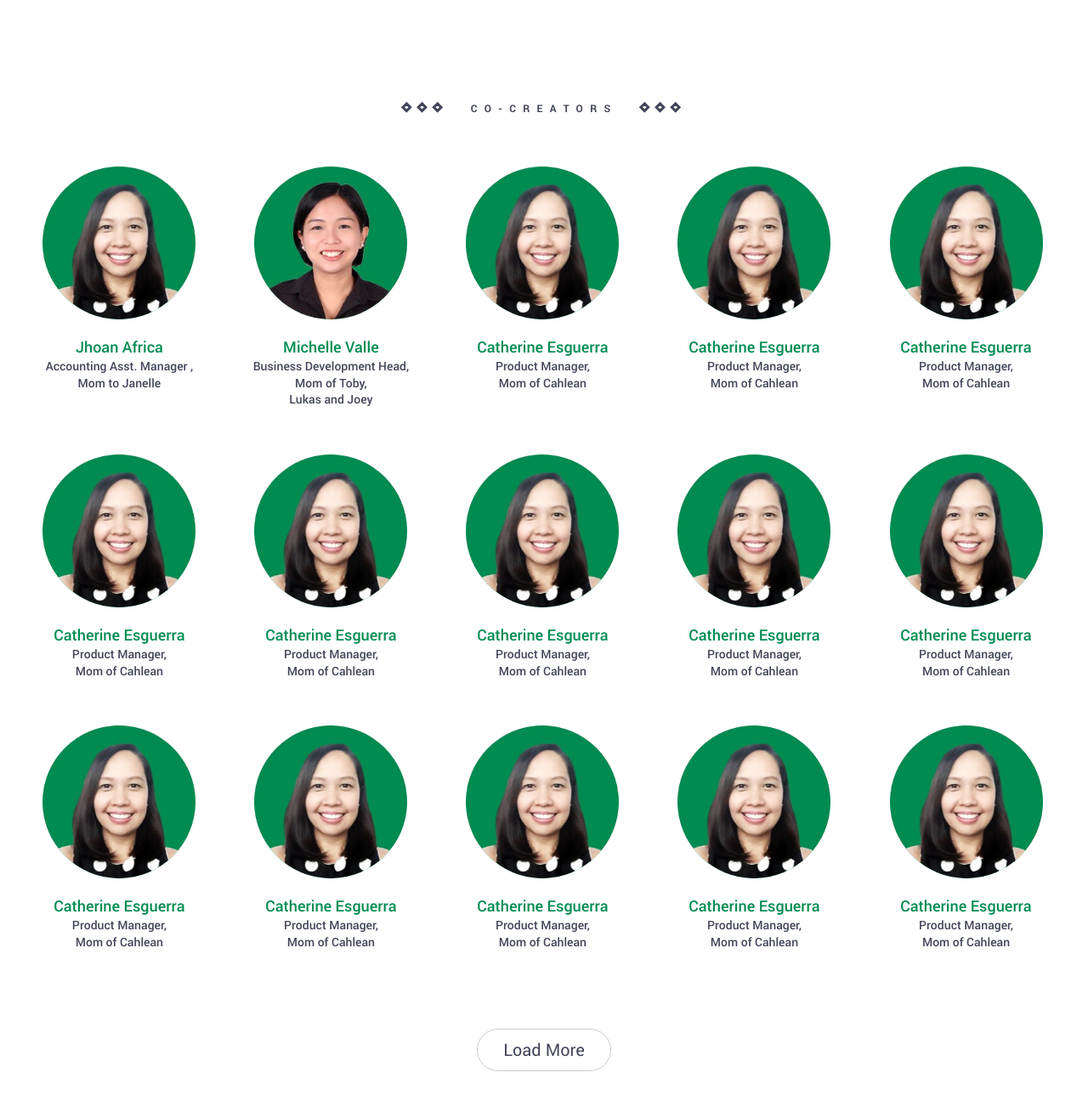
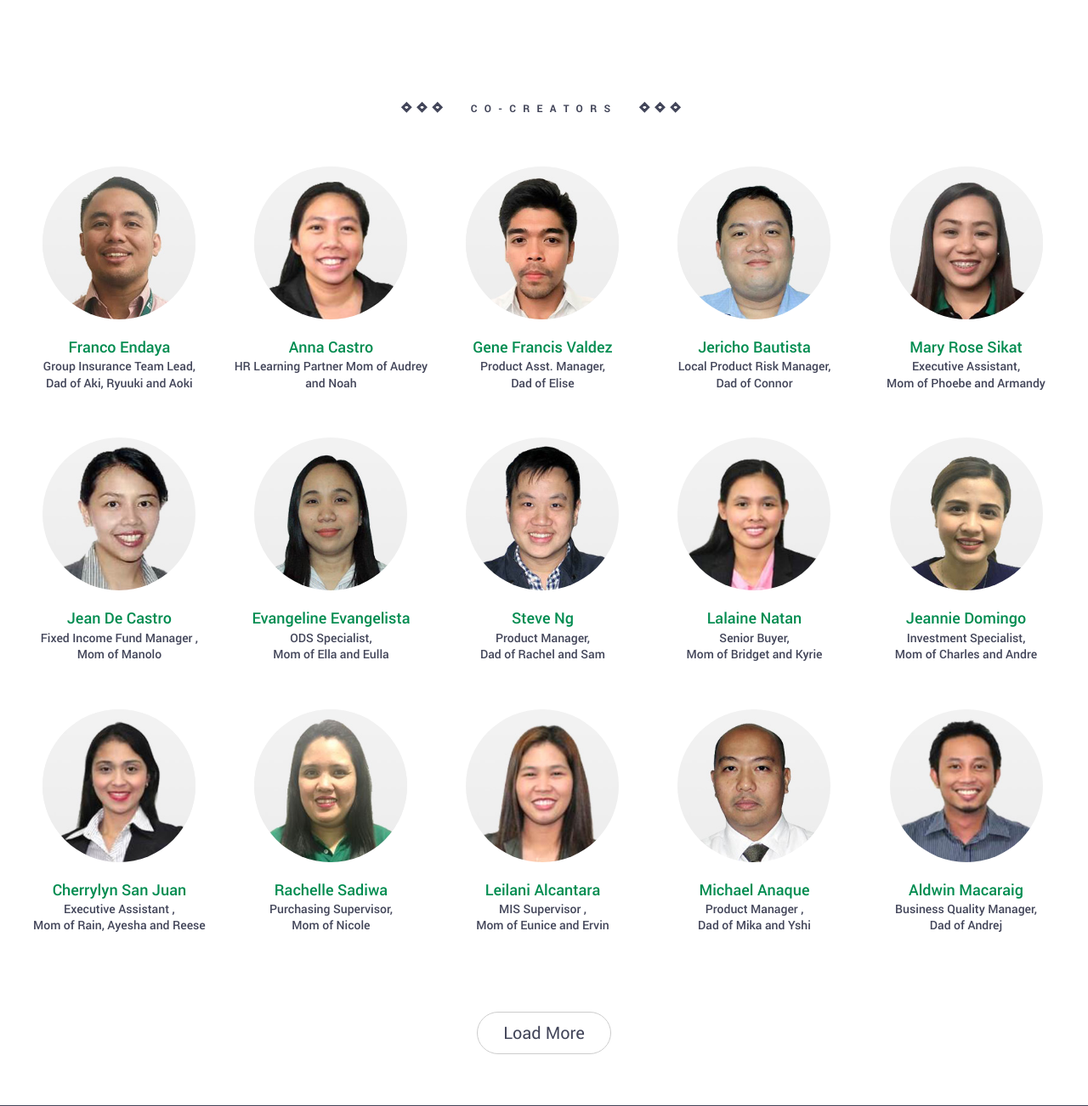
Before and after one commit to somielwin/gradmaker-web, a PHP site: page /web/co-creator.html in a window 1280 px wide. Shown: the part 1591-2893 px from the top of the page at 85% size. Run offline with PHP 8.4, Linux system fonts and the light colour scheme; some web fonts are replaced.

Commit message:
update co creator content

```diff
--- a/web/co-creator.html
+++ b/web/co-creator.html
@@ -30,7 +30,7 @@
 		</nav>
 		<div class="head-btn">
 			<!-- <a href="#" class="btn btn-early-access"><figure><img src="images/home/early-access.svg"></figure>Get Early Access</a> -->
-			<a href="#" class="btn btn-get-app">Get the app</a>
+			<a href="index.html#section7" class="btn btn-get-app">Get the app</a>
 		</div>
 	</header>
 
@@ -44,7 +44,7 @@
 			</ul>
 		</nav>
 		<div class="head-btn">
-			<a href="#" class="btn btn-early-access">Get Early Access</a>
+			<a href="index.html#section6" class="btn btn-early-access">Get Early Access</a>
 		</div>
 	</div>
 	<section id="main-wrapper" class="co-creator">
@@ -170,136 +170,136 @@
 					<ul>
 						<li>
 							<div class="cc-people animated hiding" data-animation="fadeInUp">
-								<div class="cc-img"><img class="lazyload" src="images/page_template/lazyload.jpg" data-src="images/home/co-create3.jpg" alt=""></div>
+								<div class="cc-img"><img class="lazyload" src="images/page_template/lazyload.jpg" data-src="images/co-creator/franco_endaya.jpg" alt=""></div>
 								<div class="cc-text">
-									<h5>Jhoan Africa </h5>
-									<h6><span>Accounting Asst. Manager , </span><span>Mom to Janelle</span></h6>
+									<h5>Franco Endaya </h5>
+									<h6><span>Group Insurance Team Lead, </span><span>Dad of Aki, Ryuuki and Aoki</span></h6>
 								</div>
 							</div>
 						</li>
 						<li>
 							<div class="cc-people animated hiding" data-animation="fadeInUp">
-								<div class="cc-img"><img class="lazyload" src="images/page_template/lazyload.jpg" data-src="images/home/co-create2.jpg" alt=""></div>
+								<div class="cc-img"><img class="lazyload" src="images/page_template/lazyload.jpg" data-src="images/co-creator/anna_castro.jpg" alt=""></div>
 								<div class="cc-text">
-									<h5>Michelle Valle </h5>
-									<h6><span>Business Development Head,   </span><span>Mom of Toby, </span> <span>Lukas and Joey</span></h6>
+									<h5>Anna Castro</h5>
+									<h6><span>HR Learning Partner Mom of Audrey and Noah</span></h6>
 								</div>
 							</div>
 						</li>
 						<li>
 							<div class="cc-people animated hiding" data-animation="fadeInUp">
-								<div class="cc-img"><img class="lazyload" src="images/page_template/lazyload.jpg" data-src="images/home/co-create3.jpg" alt=""></div>
+								<div class="cc-img"><img class="lazyload" src="images/page_template/lazyload.jpg" data-src="images/co-creator/genefrancis_valdez.jpg" alt=""></div>
 								<div class="cc-text">
-									<h5>Catherine Esguerra</h5>
-									<h6><span>Product Manager, </span><span>Mom of Cahlean</span></h6>
+									<h5>Gene Francis Valdez </h5>
+									<h6><span>Product Asst. Manager, </span><span>Dad of Elise</span></h6>
 								</div>
 							</div>
 						</li>
 						<li>
 							<div class="cc-people animated hiding" data-animation="fadeInUp">
-								<div class="cc-img"><img class="lazyload" src="images/page_template/lazyload.jpg" data-src="images/home/co-create3.jpg" alt=""></div>
+								<div class="cc-img"><img class="lazyload" src="images/page_template/lazyload.jpg" data-src="images/co-creator/jericho_bautista.jpg" alt=""></div>
 								<div class="cc-text">
-									<h5>Catherine Esguerra</h5>
-									<h6><span>Product Manager, </span><span>Mom of Cahlean</span></h6>
+									<h5>Jericho Bautista</h5>
+									<h6><span>Local Product Risk Manager, </span><span>Dad of Connor</span></h6>
 								</div>
 							</div>
 						</li>
 						<li>
 							<div class="cc-people animated hiding" data-animation="fadeInUp">
-								<div class="cc-img"><img class="lazyload" src="images/page_template/lazyload.jpg" data-src="images/home/co-create3.jpg" alt=""></div>
+								<div class="cc-img"><img class="lazyload" src="images/page_template/lazyload.jpg" data-src="images/co-creator/maryrose_sikat.jpg" alt=""></div>
 								<div class="cc-text">
-									<h5>Catherine Esguerra</h5>
-									<h6><span>Product Manager, </span><span>Mom of Cahlean</span></h6>
+									<h5>Mary Rose Sikat</h5>
+									<h6><span>Executive Assistant, </span><span>Mom of Phoebe and Armandy</span></h6>
 								</div>
 							</div>
 						</li>
 						<li>
 							<div class="cc-people animated hiding" data-animation="fadeInUp">
-								<div class="cc-img"><img class="lazyload" src="images/page_template/lazyload.jpg" data-src="images/home/co-create3.jpg" alt=""></div>
+								<div class="cc-img"><img class="lazyload" src="images/page_template/lazyload.jpg" data-src="images/co-creator/jean_decastro.jpg" alt=""></div>
 								<div class="cc-text">
-									<h5>Catherine Esguerra</h5>
-									<h6><span>Product Manager, </span><span>Mom of Cahlean</span></h6>
+									<h5>Jean De Castro </h5>
+									<h6><span>Fixed Income Fund Manager , </span><span>Mom of Manolo</span></h6>
 								</div>
 							</div>
 						</li>
 						<li>
 							<div class="cc-people animated hiding" data-animation="fadeInUp">
-								<div class="cc-img"><img class="lazyload" src="images/page_template/lazyload.jpg" data-src="images/home/co-create3.jpg" alt=""></div>
+								<div class="cc-img"><img class="lazyload" src="images/page_template/lazyload.jpg" data-src="images/co-creator/evangeline_evangelista.jpg" alt=""></div>
 								<div class="cc-text">
-									<h5>Catherine Esguerra</h5>
-									<h6><span>Product Manager, </span><span>Mom of Cahlean</span></h6>
+									<h5>Evangeline Evangelista</h5>
+									<h6><span>ODS Specialist, </span><span>Mom of Ella and Eulla</span></h6>
 								</div>
 							</div>
 						</li>
 						<li>
 							<div class="cc-people animated hiding" data-animation="fadeInUp">
-								<div class="cc-img"><img class="lazyload" src="images/page_template/lazyload.jpg" data-src="images/home/co-create3.jpg" alt=""></div>
+								<div class="cc-img"><img class="lazyload" src="images/page_template/lazyload.jpg" data-src="images/co-creator/steve_ng.jpg" alt=""></div>
 								<div class="cc-text">
-									<h5>Catherine Esguerra</h5>
-									<h6><span>Product Manager, </span><span>Mom of Cahlean</span></h6>
+									<h5>Steve Ng </h5>
+									<h6><span>Product Manager, </span><span>Dad of Rachel and Sam</span></h6>
 								</div>
 							</div>
 						</li>
 						<li>
 							<div class="cc-people animated hiding" data-animation="fadeInUp">
-								<div class="cc-img"><img class="lazyload" src="images/page_template/lazyload.jpg" data-src="images/home/co-create3.jpg" alt=""></div>
+								<div class="cc-img"><img class="lazyload" src="images/page_template/lazyload.jpg" data-src="images/co-creator/lalaine_natan.jpg" alt=""></div>
 								<div class="cc-text">
-									<h5>Catherine Esguerra</h5>
-									<h6><span>Product Manager, </span><span>Mom of Cahlean</span></h6>
+									<h5>Lalaine Natan</h5>
+									<h6><span>Senior Buyer, </span><span>Mom of Bridget and Kyrie</span></h6>
 								</div>
 							</div>
 						</li>
 						<li>
 							<div class="cc-people animated hiding" data-animation="fadeInUp">
-								<div class="cc-img"><img class="lazyload" src="images/page_template/lazyload.jpg" data-src="images/home/co-create3.jpg" alt=""></div>
+								<div class="cc-img"><img class="lazyload" src="images/page_template/lazyload.jpg" data-src="images/co-creator/jeannie_domingo.jpg" alt=""></div>
 								<div class="cc-text">
-									<h5>Catherine Esguerra</h5>
-									<h6><span>Product Manager, </span><span>Mom of Cahlean</span></h6>
+									<h5>Jeannie Domingo</h5>
+									<h6><span>Investment Specialist, </span><span>Mom of Charles and Andre</span></h6>
 								</div>
 							</div>
 						</li>
 						<li>
 							<div class="cc-people animated hiding" data-animation="fadeInUp">
-								<div class="cc-img"><img class="lazyload" src="images/page_template/lazyload.jpg" data-src="images/home/co-create3.jpg" alt=""></div>
+								<div class="cc-img"><img class="lazyload" src="images/page_template/lazyload.jpg" data-src="images/co-creator/cherrylyn_sanjuan.jpg" alt=""></div>
 								<div class="cc-text">
-									<h5>Catherine Esguerra</h5>
-									<h6><span>Product Manager, </span><span>Mom of Cahlean</span></h6>
+									<h5>Cherrylyn San Juan</h5>
+									<h6><span>Executive Assistant , </span><span>Mom of Rain, Ayesha and Reese</span></h6>
 								</div>
 							</div>
 						</li>
 						<li>
 							<div class="cc-people animated hiding" data-animation="fadeInUp">
-								<div class="cc-img"><img class="lazyload" src="images/page_template/lazyload.jpg" data-src="images/home/co-create3.jpg" alt=""></div>
+								<div class="cc-img"><img class="lazyload" src="images/page_template/lazyload.jpg" data-src="images/co-creator/rachelle_sadiwa.jpg" alt=""></div>
 								<div class="cc-text">
-									<h5>Catherine Esguerra</h5>
-									<h6><span>Product Manager, </span><span>Mom of Cahlean</span></h6>
+									<h5>Rachelle Sadiwa</h5>
+									<h6><span>Purchasing Supervisor, </span><span>Mom of Nicole</span></h6>
 								</div>
 							</div>
 						</li>
 						<li>
 							<div class="cc-people animated hiding" data-animation="fadeInUp">
-								<div class="cc-img"><img class="lazyload" src="images/page_template/lazyload.jpg" data-src="images/home/co-create3.jpg" alt=""></div>
+								<div class="cc-img"><img class="lazyload" src="images/page_template/lazyload.jpg" data-src="images/co-creator/leilani_alcantara.jpg" alt=""></div>
 								<div class="cc-text">
-									<h5>Catherine Esguerra</h5>
-									<h6><span>Product Manager, </span><span>Mom of Cahlean</span></h6>
+									<h5>Leilani Alcantara</h5>
+									<h6><span>MIS Supervisor  , </span><span>Mom of Eunice and Ervin</span></h6>
 								</div>
 							</div>
 						</li>
 						<li>
 							<div class="cc-people animated hiding" data-animation="fadeInUp">
-								<div class="cc-img"><img class="lazyload" src="images/page_template/lazyload.jpg" data-src="images/home/co-create3.jpg" alt=""></div>
+								<div class="cc-img"><img class="lazyload" src="images/page_template/lazyload.jpg" data-src="images/co-creator/michael_anaque.jpg" alt=""></div>
 								<div class="cc-text">
-									<h5>Catherine Esguerra</h5>
-									<h6><span>Product Manager, </span><span>Mom of Cahlean</span></h6>
+									<h5>Michael Anaque</h5>
+									<h6><span>Product Manager , </span><span>Dad of Mika and Yshi</span></h6>
 								</div>
 							</div>
 						</li>
 						<li>
 							<div class="cc-people animated hiding" data-animation="fadeInUp">
-								<div class="cc-img"><img class="lazyload" src="images/page_template/lazyload.jpg" data-src="images/home/co-create3.jpg" alt=""></div>
+								<div class="cc-img"><img class="lazyload" src="images/page_template/lazyload.jpg" data-src="images/co-creator/aldwin_macaraig.jpg" alt=""></div>
 								<div class="cc-text">
-									<h5>Catherine Esguerra</h5>
-									<h6><span>Product Manager, </span><span>Mom of Cahlean</span></h6>
+									<h5>Aldwin Macaraig</h5>
+									<h6><span>Business Quality Manager, </span><span>Dad of Andrej</span></h6>
 								</div>
 							</div>
 						</li>
@@ -379,7 +379,7 @@
 	            		$('.co-creator-list ul li.anim').removeClass('anim');
 	            	}, 200);
 	            	$('.wavy-loader').removeClass('active');
-	            	$('.btn-load-more').css({'display' : 'inline-block'});
+	            	//$('.btn-load-more').css({'display' : 'inline-block'});
 	            }
 	        })
 
--- a/web/scss/_cocreator.scss
+++ b/web/scss/_cocreator.scss
@@ -273,6 +273,7 @@
 		width: 180px;
 		height: 180px;
 		margin-bottom: 20px;
+		background: linear-gradient(#f3f3f3, #ececed);
 
 		@include breakpoint(desktoplarge) {
 			width: 160px;
```
Also changed, not shown: web/ajax-item.html (+59 -5 lines), web/css/style.css.
